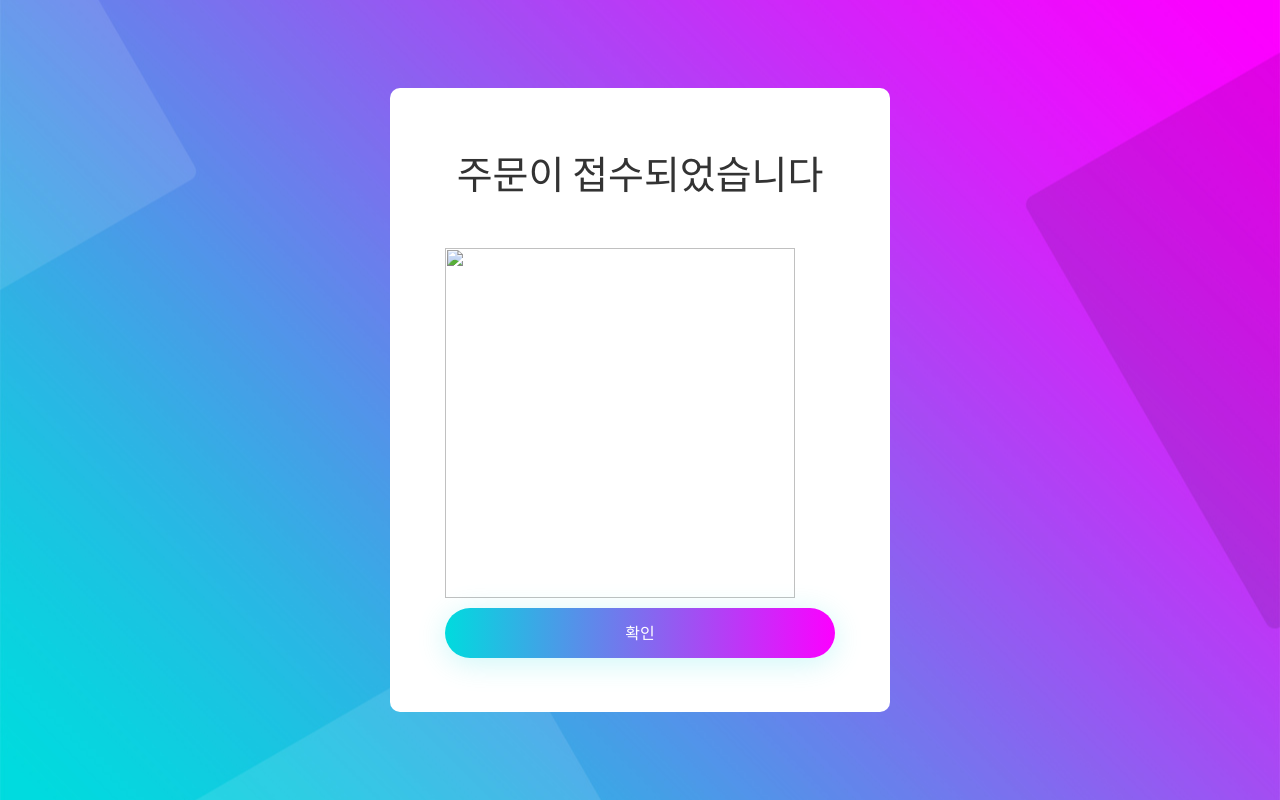
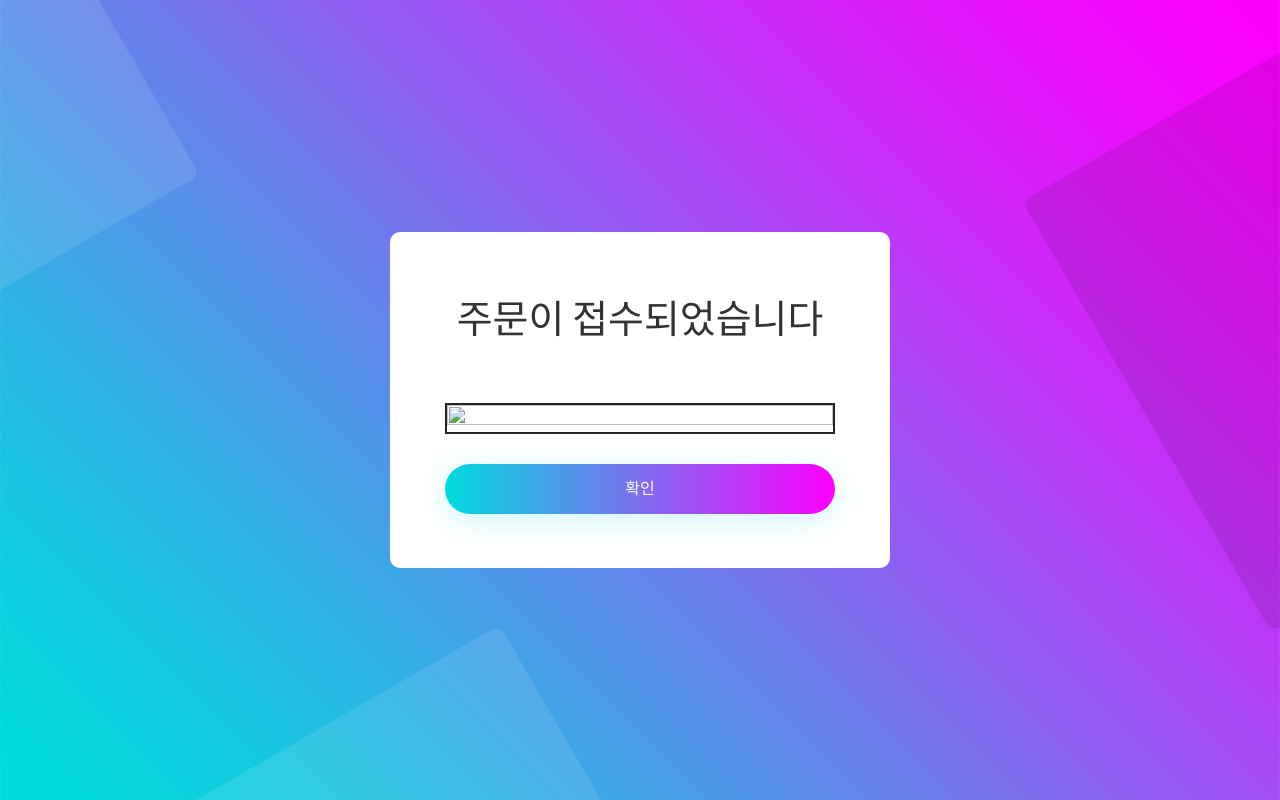
Before and after one commit to ydoo123/rudolph_bot, a Flask app: page /form_result in a window 1280 px wide. Run offline with Flask 2, Linux system fonts and the light colour scheme; some libraries are stand-ins or nearby versions.

Commit message:
Feat: Add border and center

```diff
--- a/templates/form_result.html
+++ b/templates/form_result.html
@@ -27,6 +27,9 @@
     <link rel="stylesheet" type="text/css" href="static/css/util.css">
     <link rel="stylesheet" type="text/css" href="static/css/main.css">
     <!--===============================================================================================-->
+    <style>
+        img { display: block; margin: 10px auto; margin-bottom: 30px; }
+    </style>
 </head>
 
 <body>
@@ -38,7 +41,7 @@
                     <span class="login100-form-title p-b-49">
                         주문이 접수되었습니다
                     </span>
-                    <img style="margin-bottom: 10px;" width="350" height="350" border="2" src={{map}}>
+                    <img style="border: 2px solid;" width="100%" height="100%" src={{map}}>
                     <div class="container-login100-form-btn">
                         <div class="wrap-login100-form-btn">
                             <div class="login100-form-bgbtn"></div>
```
